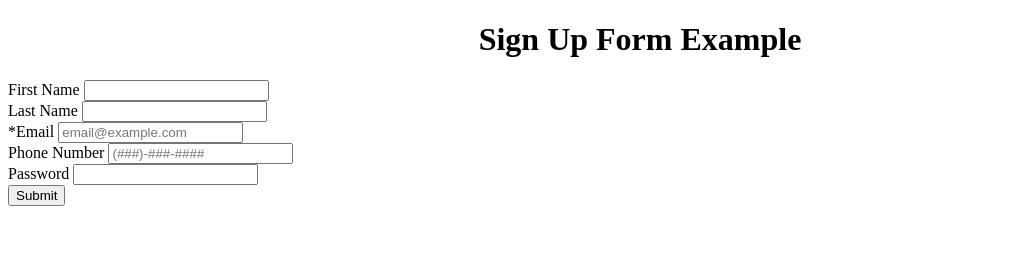
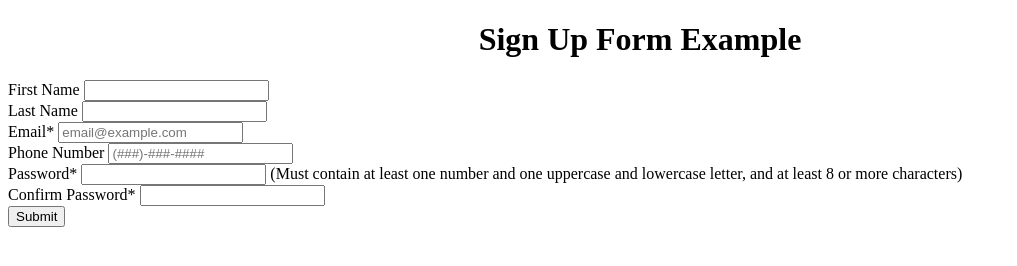
Before and after one commit to Andrew-Roide/SignUpFormEx, a plain HTML site: page index.html in a window 1280 px wide. Shown: the whole page, without its empty margins (0-1017 px from the left). Drawn offline with Linux system fonts and the light colour scheme.

Commit message:
added password validation

```diff
--- a/index.html
+++ b/index.html
@@ -23,7 +23,7 @@
             </div>
 
             <div>
-                <label for="user_email">*Email</label>
+                <label for="user_email">Email*</label>
                 <input type="email" id="user_email" name="user_email" placeholder="email@example.com" required>
             </div>
 
@@ -33,15 +33,37 @@
             </div>
 
             <div>
-                <label for="password">Password</label>
-                <input type="password" id="password" name="password" pattern=".{8,}" required>
+                <label for="password">Password*</label>
+                <input type="password" id="password" name="password"
+                       pattern="(?=.*\d)(?=.*[a-z])(?=.*[A-Z]).{8,}"
+                       title="Must contain at least one number and one uppercase and lowercase letter, and at least 8 or more characters"
+                       required>
+                       <span class="password_msg_req">(Must contain at least one number and one uppercase and lowercase letter, and at least 8 or more characters)</span>
             </div>
 
             <div>
-            <input type="submit">
+                <label for="password">Confirm Password*</label>
+                <input type="password" id="password_confirm" name="confirm_password" oninput="check(this)"
+                       pattern="(?=.*\d)(?=.*[a-z])(?=.*[A-Z]).{8,}"
+                       title="Must contain at least one number and one uppercase and lowercase letter, and at least 8 or more characters"
+                       required>
+            </div>
+
+            <div>
+                <input type="submit">
             </div>
         </form>
     </div>
 
+    <script>
+        function check(input) {
+            if (input.value != document.getElementById('password').value) {
+                input.setCustomValidity('Password Must be Matching.');
+            } else {
+                input.setCustomValidity('');
+            }
+        }
+    </script>
+
 </body>
 </html>
```
